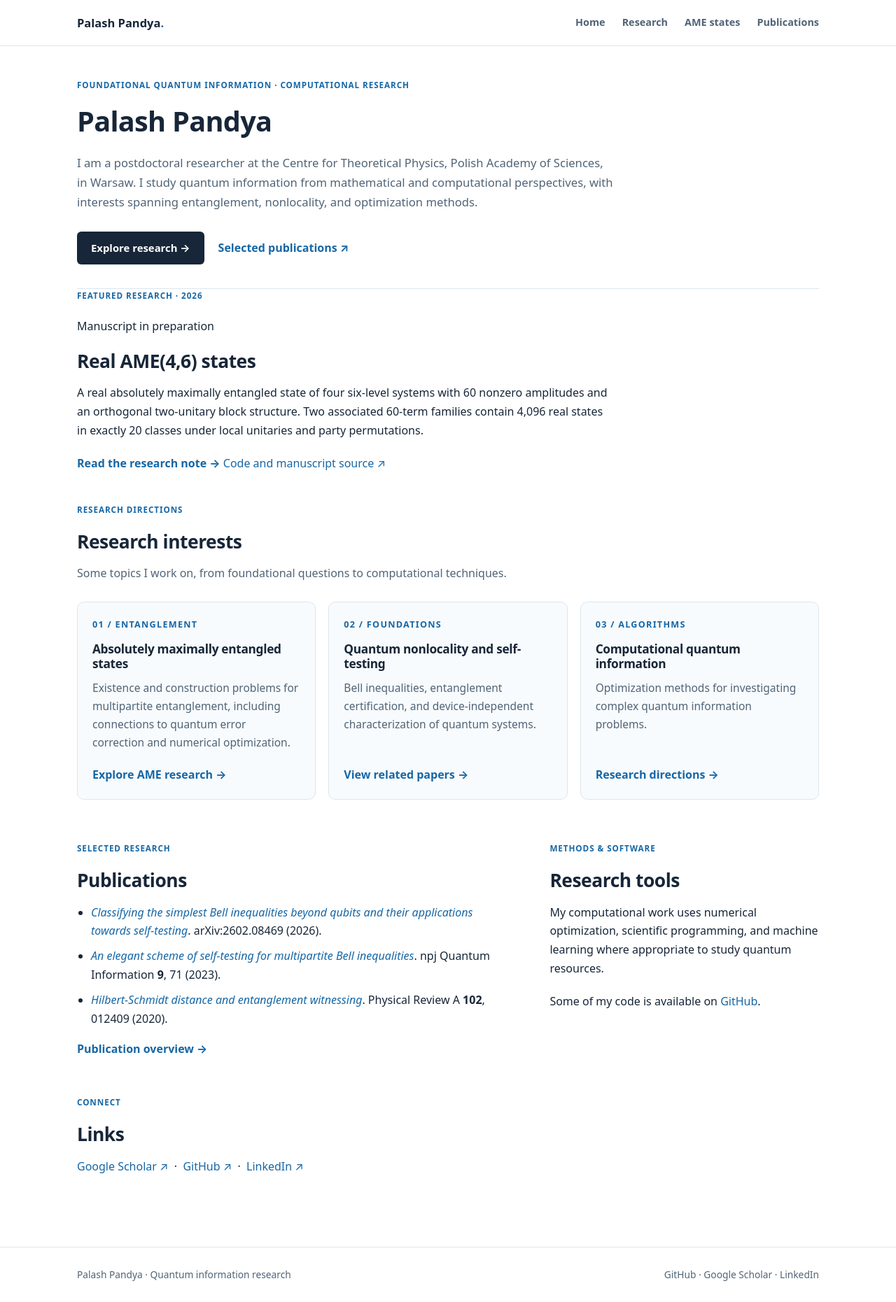
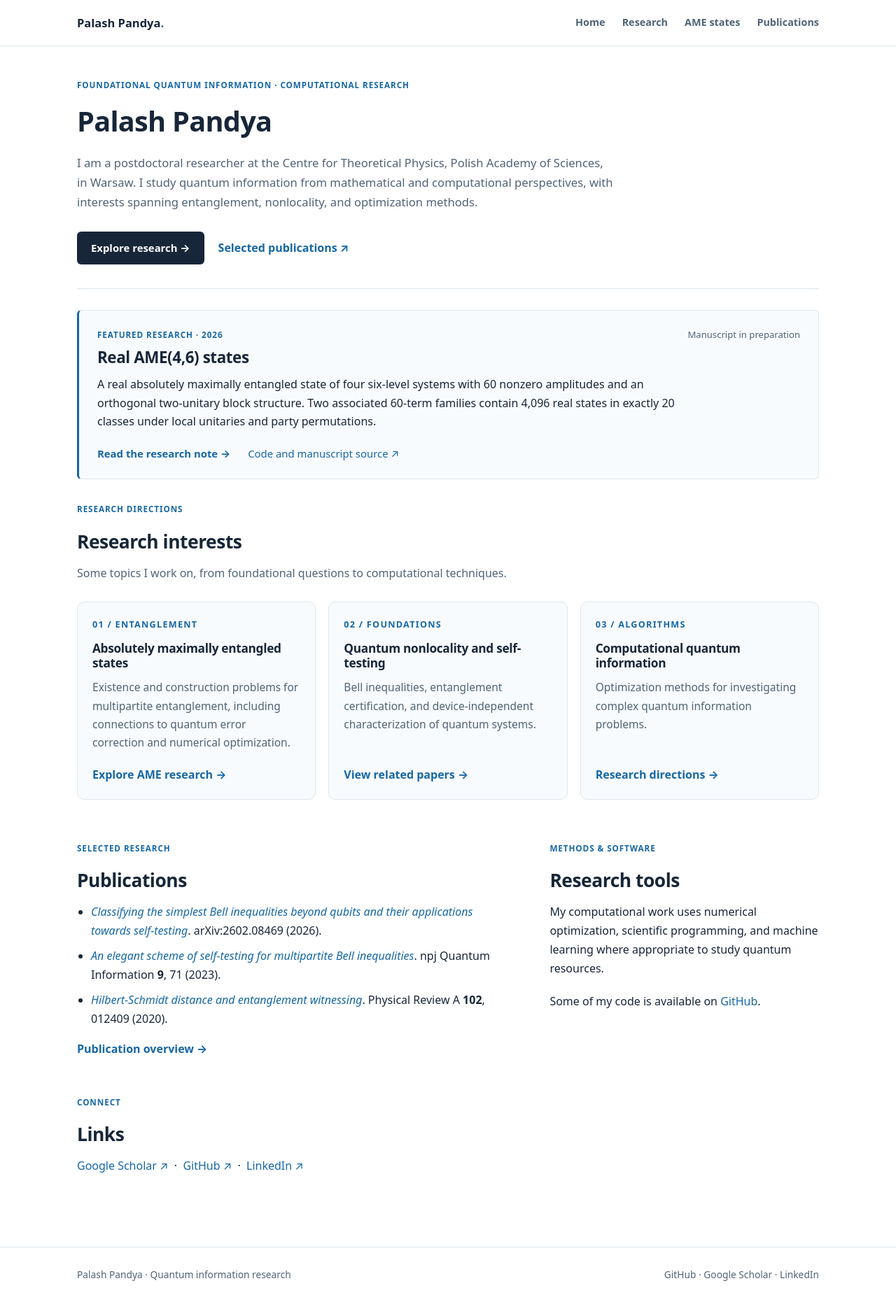
Before and after one commit to palashpandya/palashpandya.github.io, a Jekyll site: the page built from index.md, in a window 1280 px wide. Shown: the whole page at 70% size. Built offline with Jekyll 4.4.1, drawn with Linux system fonts in a browser that asks for light colours.

Commit message:
Style understated homepage featured research panel

```diff
--- a/assets/css/site.css
+++ b/assets/css/site.css
@@ -15,3 +15,13 @@ main{min-height:70vh;padding:34px 0 72px}h1,h2,h3{line-height:1.22;letter-spacin
 .ame-diagram-scroll{max-width:100%;overflow-x:auto;border:1px solid var(--line);border-radius:8px;background:#fff}
 .ame-diagram-scroll img{display:block;width:100%;min-width:720px;height:auto}
 .ame-diagram-scroll:focus-visible{outline:3px solid var(--accent);outline-offset:3px}
+
+/* Single restrained featured-research highlight on the homepage. */
+.featured-research{margin:30px 0 10px;padding:23px 26px;background:var(--paper);border:1px solid var(--line);border-left:3px solid var(--accent);border-radius:6px}
+.featured-research-header{display:flex;align-items:baseline;justify-content:space-between;gap:12px;flex-wrap:wrap;margin-bottom:8px}
+.featured-research-header .eyebrow{margin:0}
+.featured-research-status{font-size:.82rem;color:var(--muted);margin:0}
+.featured-research h2{font-size:1.4rem;margin:0 0 11px}
+.featured-research>p:not(.eyebrow){max-width:860px}
+.featured-research-links{display:flex;align-items:center;gap:12px 25px;flex-wrap:wrap;margin:7px 0 0;font-size:.93rem}
+@media(max-width:600px){.featured-research{padding:18px 17px;margin-top:22px}.featured-research h2{font-size:1.3rem}}
```
